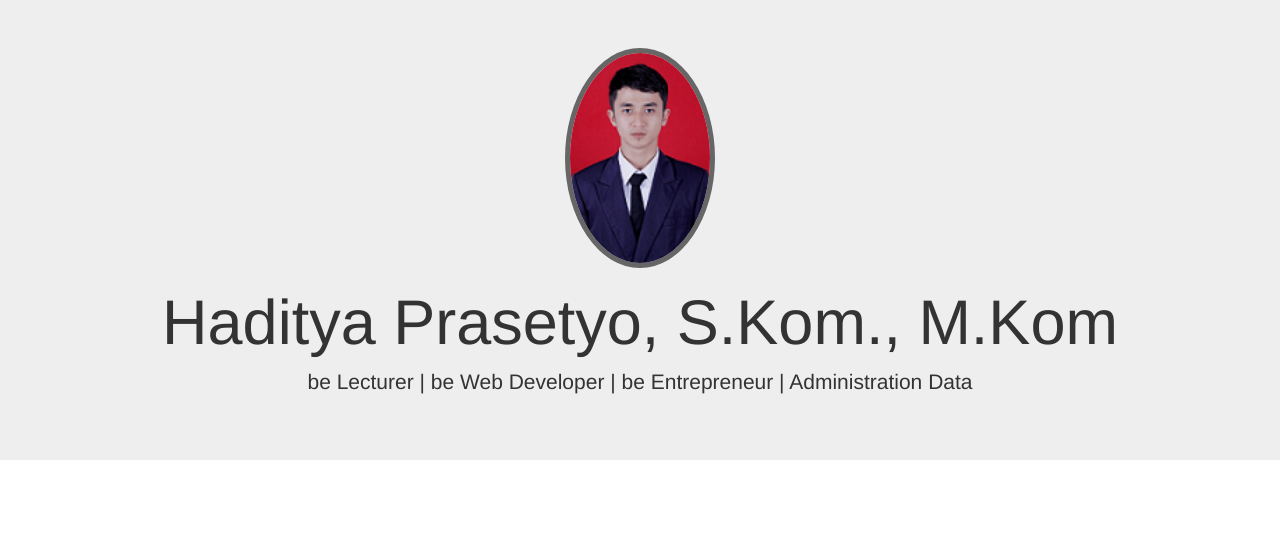
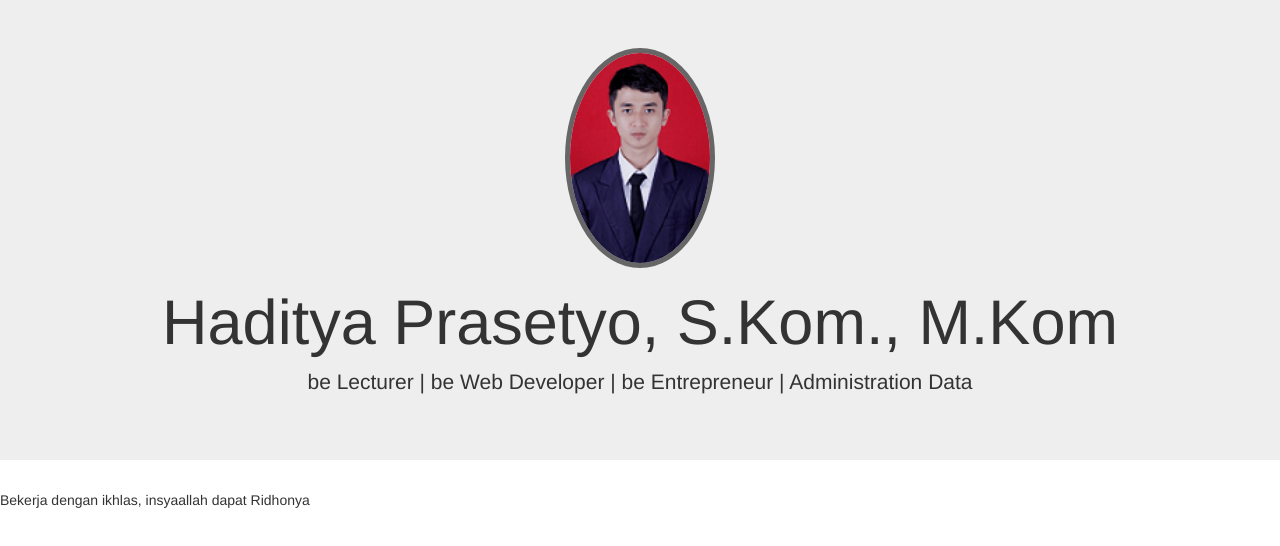
Before and after one commit to hadit10/Portfolio, a plain HTML site: page index.html in a window 1280 px wide. Drawn offline with nearby package versions, Linux system fonts and the light colour scheme.

Commit message:
menambah uraian index

```diff
--- a/index.html
+++ b/index.html
@@ -28,7 +28,7 @@
       <p>be Lecturer | be Web Developer | be Entrepreneur | Administration Data</p>
     </div>
     <!-- akhir jumbotron -->
-
+    <p>Bekerja dengan ikhlas, insyaallah dapat Ridhonya</p>
     <!-- About -->
     <section class="about" id="about">
 
```
